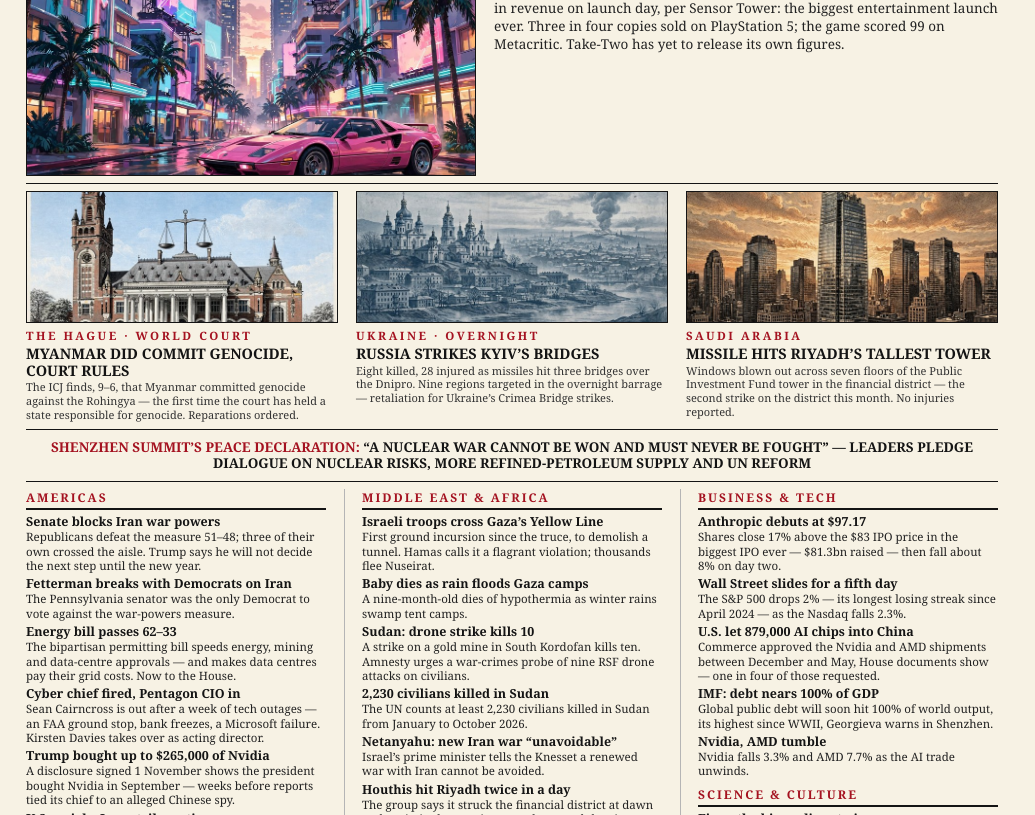
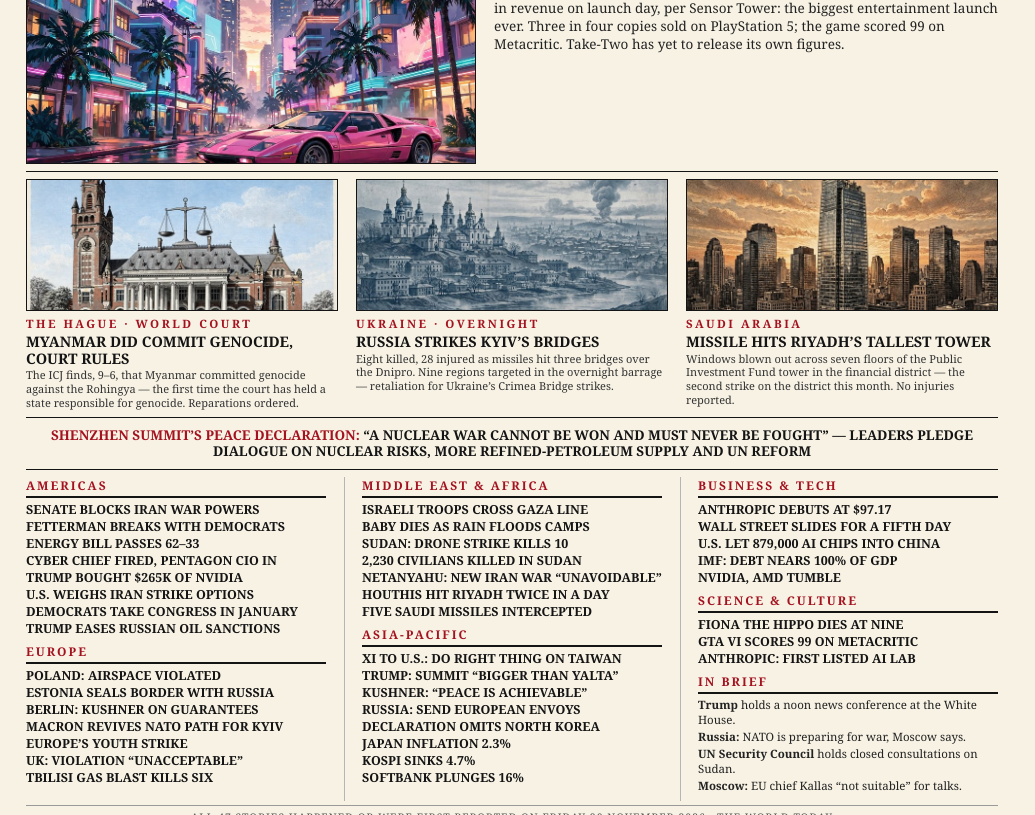
Before and after one commit to yuklcool/news-image-20261120, a plain HTML site: page page/index.html in a window 1280 px wide. Shown: the part 209-1024 px from the top of the page, without its empty margins (0-1035 px from the left). Drawn offline with Linux system fonts and the light colour scheme.

Commit message:
Fix layout: section items headline-only so all 47 stories fit 1024x1024

```diff
--- a/page/index.html
+++ b/page/index.html
@@ -37,7 +37,7 @@
   .rule-double { border-top: 3px solid #141414; border-bottom: 1px solid #141414; height: 4px; margin: 6px 0 8px; }
   .rule { border-top: 1px solid #141414; margin: 7px 0; }
   .lead { display: flex; gap: 18px; }
-  .lead img { width: 450px; height: 252px; object-fit: cover; display: block; border: 1px solid #141414; flex: none; }
+  .lead img { width: 450px; height: 240px; object-fit: cover; display: block; border: 1px solid #141414; flex: none; }
   .leadtext { flex: 1; min-width: 0; }
   .kicker { font-size: 11.5px; font-weight: 700; letter-spacing: 2.5px; color: #a41220; }
   .lead h1 { font-size: 30px; line-height: 1.08; font-weight: 700; margin: 3px 0 6px; }
@@ -70,7 +70,7 @@
     padding-bottom: 2px;
     margin-bottom: 4px;
   }
-  .item { font-size: 12.5px; line-height: 1.2; font-weight: 700; margin-bottom: 1px; }
+  .item { font-size: 12.5px; line-height: 1.2; font-weight: 700; margin-bottom: 2px; }
   .brief { font-size: 11.5px; line-height: 1.25; margin-bottom: 3px; color: #222; }
   footer {
     font-size: 10.5px;
@@ -128,112 +128,72 @@
     <div class="col">
       <section>
         <h3>AMERICAS</h3>
-        <div class="item">Senate blocks Iran war powers</div>
-        <div class="brief">Republicans defeat the measure 51&ndash;48; three of their own crossed the aisle. Trump says he will not decide the next step until the new year.</div>
-        <div class="item">Fetterman breaks with Democrats on Iran</div>
-        <div class="brief">The Pennsylvania senator was the only Democrat to vote against the war-powers measure.</div>
-        <div class="item">Energy bill passes 62&ndash;33</div>
-        <div class="brief">The bipartisan permitting bill speeds energy, mining and data-centre approvals &mdash; and makes data centres pay their grid costs. Now to the House.</div>
-        <div class="item">Cyber chief fired, Pentagon CIO in</div>
-        <div class="brief">Sean Cairncross is out after a week of tech outages &mdash; an FAA ground stop, bank freezes, a Microsoft failure. Kirsten Davies takes over as acting director.</div>
-        <div class="item">Trump bought up to $265,000 of Nvidia</div>
-        <div class="brief">A disclosure signed 1 November shows the president bought Nvidia in September &mdash; weeks before reports tied its chief to an alleged Chinese spy.</div>
-        <div class="item">U.S. weighs Iran strike options</div>
-        <div class="brief">CENTCOM is assessing scenarios as the Pentagon puts the cost of the June war at $48.3bn.</div>
-        <div class="item">Democrats take Congress in January</div>
-        <div class="brief">The new session is sworn in on 3 January, with the House and Senate both flipping.</div>
-        <div class="item">Trump eases Russian oil sanctions</div>
-        <div class="brief">The president has relaxed sanctions on Russian oil since the June war, in a goodwill gesture to Moscow.</div>
+        <div class="item">SENATE BLOCKS IRAN WAR POWERS</div>
+        <div class="item">FETTERMAN BREAKS WITH DEMOCRATS</div>
+        <div class="item">ENERGY BILL PASSES 62&ndash;33</div>
+        <div class="item">CYBER CHIEF FIRED, PENTAGON CIO IN</div>
+        <div class="item">TRUMP BOUGHT $265K OF NVIDIA</div>
+        <div class="item">U.S. WEIGHS IRAN STRIKE OPTIONS</div>
+        <div class="item">DEMOCRATS TAKE CONGRESS IN JANUARY</div>
+        <div class="item">TRUMP EASES RUSSIAN OIL SANCTIONS</div>
       </section>
       <section>
         <h3>EUROPE</h3>
-        <div class="item">Poland: airspace violated</div>
-        <div class="brief">Three Russian objects &mdash; likely two missiles and a drone &mdash; crossed into Poland overnight. PM Tusk calls it very likely deliberate; no one was hurt.</div>
-        <div class="item">Estonia seals border with Russia</div>
-        <div class="brief">Road crossings close from 1 December for at least six months, after an alleged arson attempt on a defence company.</div>
-        <div class="item">Berlin: Kushner on guarantees</div>
-        <div class="brief">Trump&rsquo;s envoy says Russia is &ldquo;comfortable&rdquo; with Article 5-style security guarantees for a post-war Ukraine.</div>
-        <div class="item">Macron revives NATO path for Kyiv</div>
-        <div class="brief">France&rsquo;s president says Ukraine&rsquo;s NATO membership is back on the table &mdash; and a NATO-for-Donbas swap is being floated.</div>
-        <div class="item">Europe&rsquo;s youth strike</div>
-        <div class="brief">Students and young workers strike in 25-plus countries against living costs and rearmament: &ldquo;Fight for our future, not their wars.&rdquo;</div>
-        <div class="item">UK: violation &ldquo;unacceptable&rdquo;</div>
-        <div class="brief">PM Burnham condemns the incursion as &ldquo;a deeply concerning development&rdquo; and demands answers from Moscow.</div>
-        <div class="item">Tbilisi gas blast kills six</div>
-        <div class="brief">A gas heater explosion collapses part of a five-storey block; two children among the dead. 22 November is a national day of mourning.</div>
+        <div class="item">POLAND: AIRSPACE VIOLATED</div>
+        <div class="item">ESTONIA SEALS BORDER WITH RUSSIA</div>
+        <div class="item">BERLIN: KUSHNER ON GUARANTEES</div>
+        <div class="item">MACRON REVIVES NATO PATH FOR KYIV</div>
+        <div class="item">EUROPE&rsquo;S YOUTH STRIKE</div>
+        <div class="item">UK: VIOLATION &ldquo;UNACCEPTABLE&rdquo;</div>
+        <div class="item">TBILISI GAS BLAST KILLS SIX</div>
       </section>
     </div>
+
     <div class="col">
       <section>
         <h3>MIDDLE EAST &amp; AFRICA</h3>
-        <div class="item">Israeli troops cross Gaza&rsquo;s Yellow Line</div>
-        <div class="brief">First ground incursion since the truce, to demolish a tunnel. Hamas calls it a flagrant violation; thousands flee Nuseirat.</div>
-        <div class="item">Baby dies as rain floods Gaza camps</div>
-        <div class="brief">A nine-month-old dies of hypothermia as winter rains swamp tent camps.</div>
-        <div class="item">Sudan: drone strike kills 10</div>
-        <div class="brief">A strike on a gold mine in South Kordofan kills ten. Amnesty urges a war-crimes probe of nine RSF drone attacks on civilians.</div>
-        <div class="item">2,230 civilians killed in Sudan</div>
-        <div class="brief">The UN counts at least 2,230 civilians killed in Sudan from January to October 2026.</div>
-        <div class="item">Netanyahu: new Iran war &ldquo;unavoidable&rdquo;</div>
-        <div class="brief">Israel&rsquo;s prime minister tells the Knesset a renewed war with Iran cannot be avoided.</div>
-        <div class="item">Houthis hit Riyadh twice in a day</div>
-        <div class="brief">The group says it struck the financial district at dawn and again in the evening &mdash; and targeted the airport too. The KAFD is closed to visitors.</div>
-        <div class="item">Five Saudi missiles intercepted</div>
-        <div class="brief">Coalition air defences intercepted five missiles heading for the southern region on Thursday.</div>
+        <div class="item">ISRAELI TROOPS CROSS GAZA LINE</div>
+        <div class="item">BABY DIES AS RAIN FLOODS CAMPS</div>
+        <div class="item">SUDAN: DRONE STRIKE KILLS 10</div>
+        <div class="item">2,230 CIVILIANS KILLED IN SUDAN</div>
+        <div class="item">NETANYAHU: NEW IRAN WAR &ldquo;UNAVOIDABLE&rdquo;</div>
+        <div class="item">HOUTHIS HIT RIYADH TWICE IN A DAY</div>
+        <div class="item">FIVE SAUDI MISSILES INTERCEPTED</div>
       </section>
       <section>
         <h3>ASIA-PACIFIC</h3>
-        <div class="item">Xi to U.S.: do the right thing on Taiwan</div>
-        <div class="brief">Beijing presses Washington to act correctly on Taiwan &mdash; and on tech, trade and fentanyl.</div>
-        <div class="item">Trump: summit &ldquo;bigger than Yalta&rdquo;</div>
-        <div class="brief">The president calls the Shenzhen meeting a historic moment; Xi tells him China&rsquo;s growth is an opportunity, not a threat.</div>
-        <div class="item">Kushner: &ldquo;peace is achievable&rdquo;</div>
-        <div class="brief">Trump&rsquo;s envoy says the president believes a Ukraine deal is within reach after the Berlin talks.</div>
-        <div class="item">Russia: let European envoys explain</div>
-        <div class="brief">Moscow proposes European capitals send envoys to explain their positions on Ukraine.</div>
-        <div class="item">Declaration omits North Korea</div>
-        <div class="brief">The four-point text says nothing about Pyongyang &mdash; a notable silence, Seoul notes.</div>
-        <div class="item">Japan inflation 2.3%</div>
-        <div class="brief">Consumer prices rose 2.3% in October, above the Bank of Japan&rsquo;s target.</div>
-        <div class="item">Kospi sinks 4.7%</div>
-        <div class="brief">Seoul leads Asia&rsquo;s sell-off; the Hang Seng nears bear-market territory.</div>
-        <div class="item">SoftBank plunges 16%</div>
-        <div class="brief">The tech investor crashes on the Nikkei&rsquo;s worst day in months &mdash; the index fell as much as 4.85%.</div>
+        <div class="item">XI TO U.S.: DO RIGHT THING ON TAIWAN</div>
+        <div class="item">TRUMP: SUMMIT &ldquo;BIGGER THAN YALTA&rdquo;</div>
+        <div class="item">KUSHNER: &ldquo;PEACE IS ACHIEVABLE&rdquo;</div>
+        <div class="item">RUSSIA: SEND EUROPEAN ENVOYS</div>
+        <div class="item">DECLARATION OMITS NORTH KOREA</div>
+        <div class="item">JAPAN INFLATION 2.3%</div>
+        <div class="item">KOSPI SINKS 4.7%</div>
+        <div class="item">SOFTBANK PLUNGES 16%</div>
       </section>
     </div>
+
     <div class="col">
       <section>
         <h3>BUSINESS &amp; TECH</h3>
-        <div class="item">Anthropic debuts at $97.17</div>
-        <div class="brief">Shares close 17% above the $83 IPO price in the biggest IPO ever &mdash; $81.3bn raised &mdash; then fall about 8% on day two.</div>
-        <div class="item">Wall Street slides for a fifth day</div>
-        <div class="brief">The S&amp;P 500 drops 2% &mdash; its longest losing streak since April 2024 &mdash; as the Nasdaq falls 2.3%.</div>
-        <div class="item">U.S. let 879,000 AI chips into China</div>
-        <div class="brief">Commerce approved the Nvidia and AMD shipments between December and May, House documents show &mdash; one in four of those requested.</div>
-        <div class="item">IMF: debt nears 100% of GDP</div>
-        <div class="brief">Global public debt will soon hit 100% of world output, its highest since WWII, Georgieva warns in Shenzhen.</div>
-        <div class="item">Nvidia, AMD tumble</div>
-        <div class="brief">Nvidia falls 3.3% and AMD 7.7% as the AI trade unwinds.</div>
+        <div class="item">ANTHROPIC DEBUTS AT $97.17</div>
+        <div class="item">WALL STREET SLIDES FOR A FIFTH DAY</div>
+        <div class="item">U.S. LET 879,000 AI CHIPS INTO CHINA</div>
+        <div class="item">IMF: DEBT NEARS 100% OF GDP</div>
+        <div class="item">NVIDIA, AMD TUMBLE</div>
       </section>
       <section>
         <h3>SCIENCE &amp; CULTURE</h3>
-        <div class="item">Fiona the hippo dies at nine</div>
-        <div class="brief">Cincinnati&rsquo;s famous hippo dies after swallowing a visitor&rsquo;s knit hat, catapulted into her pool by a ceiling fan on 8 November. Vets could not pass it.</div>
-        <div class="item">GTA VI scores 99 on Metacritic</div>
-        <div class="brief">Reviewers call it near-perfect &mdash; the highest score for a game in years.</div>
-        <div class="item">Anthropic: first listed AI lab</div>
-        <div class="brief">The maker of Claude becomes the world&rsquo;s first publicly traded frontier AI company.</div>
+        <div class="item">FIONA THE HIPPO DIES AT NINE</div>
+        <div class="item">GTA VI SCORES 99 ON METACRITIC</div>
+        <div class="item">ANTHROPIC: FIRST LISTED AI LAB</div>
       </section>
       <section>
         <h3>IN BRIEF</h3>
-        <div class="item">Trump holds noon news conference</div>
-        <div class="brief">The president takes questions at the White House at noon.</div>
-        <div class="item">Russia: NATO is preparing for war</div>
-        <div class="brief">Moscow&rsquo;s foreign ministry says the alliance is preparing for a conflict with Russia.</div>
-        <div class="item">UN Security Council meets on Sudan</div>
-        <div class="brief">Closed consultations on the war are held on Friday.</div>
-        <div class="item">Moscow: Kallas &ldquo;not suitable&rdquo; for talks</div>
-        <div class="brief">Russia dismisses the EU&rsquo;s foreign-policy chief as a negotiating partner.</div>
+        <div class="brief"><b>Trump</b> holds a noon news conference at the White House.</div>
+        <div class="brief"><b>Russia:</b> NATO is preparing for war, Moscow says.</div>
+        <div class="brief"><b>UN Security Council</b> holds closed consultations on Sudan.</div>
+        <div class="brief"><b>Moscow:</b> EU chief Kallas &ldquo;not suitable&rdquo; for talks.</div>
       </section>
     </div>
   </div>
```
